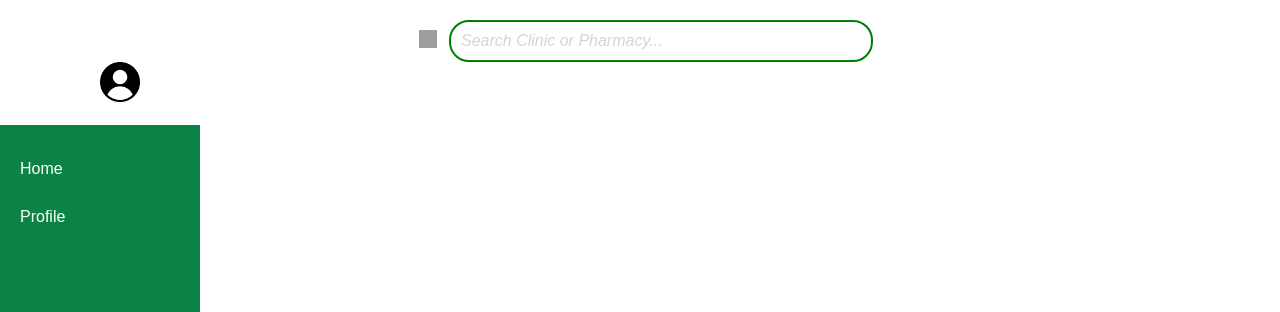
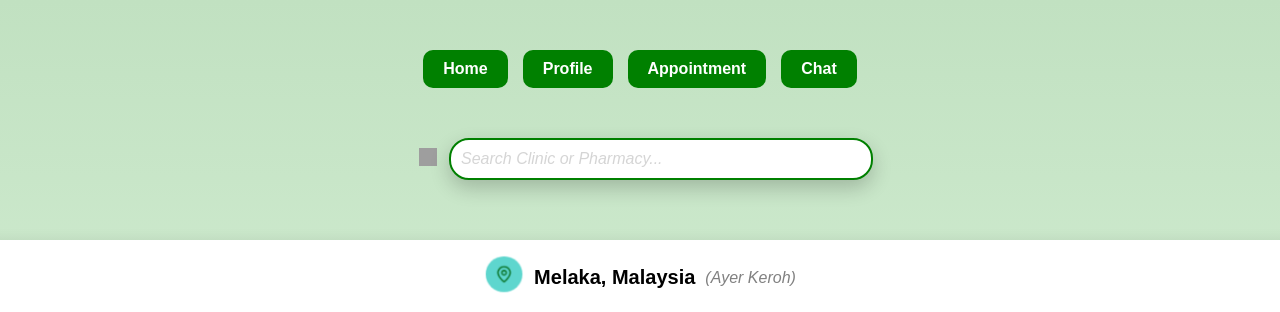
Before and after one commit to Izadep/MediLocator, a PHP site: page /HomeScreen.php in a window 1280 px wide; the page is wider, and only the part inside the window is pictured. Shown: the top 312 px of that part. Run offline with PHP 8.4, Linux system fonts and the light colour scheme; grey boxes are pictures that could not be loaded.

Commit message:
Updated MediLocator features

```diff
--- a/HomeScreen.css
+++ b/HomeScreen.css
@@ -1,10 +1,43 @@
 body {
     font-family: Arial, sans-serif;
+    background: linear-gradient(to bottom, #C1E1C1, #ECFFEC);
+}
+@media (max-width: 768px) {
+    #SearchBar {
+        width: 90%;
+    }
+    .categories-box {
+        flex-direction: column;
+        align-items: center;
+    }
+}
+.NavBar {
+    display: flex;
+    justify-content: center;
+    gap: 15px;
+    margin-top: 50px;
+}
+.nav-item {
+    display: inline-block;
+    padding: 10px 20px;
+
+    background-color: green;
+    color: white;
+
+    border-radius: 10px;
+    text-decoration: none;
+    font-weight: bold;
+
+    transition: 0.5s;
+}
+.nav-item:hover {
+    background-color: rgb(5, 66, 34);
+    transform: scale(1.1);
 }
 .search-container{
     display: flex;
     justify-content: center;
-    margin-top: 20px;
+    margin-top: 50px;
 }
 #SearchBar {
     width: 400px;
@@ -13,6 +46,7 @@ body {
     border-radius: 20px;
     font-size: 16px;
     border-color: green;
+    box-shadow: 0 8px 20px rgba(0, 0, 0, 0.2);
 }
 #SearchBar::placeholder {
     opacity: 0.3;
@@ -36,23 +70,39 @@ body {
     width: 500px;
     filter: opacity(20%);
 }
+.profile-container {
+    position: fixed;
+    left: 0;
+    top: 0px;
+    height: 100vh;
+    width: 200px;
+    background: white;
+    display: flex;
+    flex-direction: column;
+    padding-top: 20px;
+}
 #ProfilePic{
     position: fixed;
-    left: 100px;
-    top: 1;
+    left: 5px;
+    top: 75px;
     width: 40px;
     height: 40px;
+}
+#Username {
+    padding: 65px 10px;
+    margin-left: 50px;
 }
 .sidebar {
     position: fixed;
     left: 0;
     top: 125px;
-    height: 100vh;      /* full screen height */
+    height: 100vh;
     width: 200px;
     background: rgb(10, 131, 69);
     display: flex;
     flex-direction: column;
     padding-top: 20px;
+    box-shadow: 0 8px 20px rgba(0, 0, 0, 0.2);
 }
 
 .sidebar a {
@@ -65,3 +115,98 @@ body {
 .sidebar a:hover {
     background: rgb(5, 66, 34);
 }
+.mapAyerKeroh {
+    display: flex;
+    justify-content: center;
+    padding: 60px;
+}
+#loc-container {
+    display: flex;
+    align-items: center;
+    justify-content: center;
+    gap: 10px;
+    margin-bottom: 10px;
+}
+#marker-image {
+    width: 40px;
+    height: 40px;
+    margin-bottom: 10px;
+}
+.current-location {
+    font-size: 20px;
+    font-weight: bold;
+    margin-bottom: 5px;
+}
+.area-name {
+    font-size: 16px;
+    font-style: italic;
+    margin-bottom: 5px;
+    color: gray;
+}
+#map-container{
+    display: flex;
+    flex-direction: column;
+    align-items: center;
+    background-color: rgb(255, 255, 255);
+    border: 0px;
+    border-radius: 25px;
+    padding: 15px;
+    margin: auto;
+    box-shadow: 0 8px 20px rgba(0, 0, 0, 0.2);
+}
+#map {
+    width: 1600px;
+    height: 550px;
+    border: 2px solid green;
+    border-radius: 25px;
+}
+.content {
+    display: flex;
+    flex-direction: column;
+    align-items: center;
+}
+.quickcategories-container {
+    display: flex;
+    justify-content: center;
+    top: 0;
+}
+
+.categories-box {
+    display: flex;
+    gap: 10px;
+    background: white;
+    padding: 10px;
+    border-radius: 25px;
+    box-shadow: 0 8px 20px rgba(0, 0, 0, 0.2);
+}
+
+.category {
+    display: flex;
+    flex-direction: column;
+    align-items: center;
+    justify-content: center;
+
+    padding: 10px 10px;
+    background: rgb(10, 131, 69);
+    color: white;
+    border-radius: 15px;
+    cursor: pointer;
+    transition: 0.5s;
+    width: 100px;
+    text-align: center;
+}
+
+.category img {
+    width: 70px;
+    height: 70px;
+}
+
+.category span {
+    font-size: 16px;
+    font-weight: bold;
+}
+
+.category:hover {
+    background: rgb(5, 66, 34);
+    transform: scale(1.10);
+}
--- a/HomeScreen.php
+++ b/HomeScreen.php
@@ -7,21 +7,67 @@
     <link rel= "stylesheet" href="HomeScreen.css">
 </head>
 <body>
-    <img id="logo" src="image/MedilocatorIslam.svg">
+    <div class="NavBar">
+        <a href="HomeScreen.php" class="nav-item">Home</a>
+        <a href="Profile.php" class="nav-item">Profile</a>
+        <a href="Appointment.php" class="nav-item">Appointment</a>
+        <a href="Chat.php" class="nav-item">Chat</a>
+    </div>
     <div class="search-container">
         <a href="Search">
             <span class="search-icon"><img src="image/magnifyingGlass.png"></span>
         </a>
         <input type="text" placeholder="Search Clinic or Pharmacy..." id="SearchBar">
     </div>
-    <div id="ProfPart">
-        <a href="Profile.php">
-            <img id="ProfilePic" src="image/ProfileEmpty.png">
-        </a>
+    <!--<div class ="profile-container">
+        <div id="ProfPart">
+            <a href="Profile.php">
+                <img id="ProfilePic" src="image/ProfileEmpty.png">
+            </a>
+            <div id="Username">
+                <a>[Name]</a>
+            </div>
+        </div>
+    </div> -->
+    <!-- <div class="sidebar">
+        <a href="HomeScreen.php">Home</a>
+        <a href="Profile.php">Profile</a>
+        <a href="Appointment.php">Appointment</a>
+        <a href="Chat.php">Chat</a>
+    </div> -->
+    <div class="content">
+
+    <div class="mapAyerKeroh">
+        <div id="map-container">
+            <div id="loc-container">
+                <img src="image/marker-container.png" id="marker-image">
+                <div class="current-location">Melaka, Malaysia</div>
+                <div class="area-name">(Ayer Keroh)</div>
+            </div>
+
+            <iframe src="https://www.google.com/maps/embed?pb=!1m14!1m12!1m3!1d3986.6844052725155!2d102.28686109116023!3d2.271083557748551!2m3!1f0!2f0!3f0!3m2!1i1024!2i768!4f13.1!5e0!3m2!1sgl!2smy!4v1781063671548!5m2!1sen!2sus"
+                id="map" allowfullscreen loading="lazy"></iframe>
+        </div>
     </div>
-    <div class="sidebar">
-        <a href="HomeScreen.php">Home</a>
-        <a href="profile.php">Profile</a>
+
+        <div class="quickcategories-container">
+            <div class="categories-box">
+                <div class="category">
+                    <img src="image/Clinic-icon.png" alt="">
+                    <span>Clinic</span>
+                </div>
+
+                <div class="category">
+                    <img src="image/pharmacy-icon.png" alt="">
+                    <span>Pharmacy</span>
+                </div>
+
+                <div class="category">
+                    <img src="image/specialist-icon.png" alt="">
+                    <span>Specialist</span>
+                </div>
+            </div>
+        </div>
     </div>
 </body>
 </html>
```
Also changed, not shown: image/Clinic-icon.png (added), image/marker-container.png (added), image/pharmacy-icon.png (added), image/specialist-icon.png (added).
